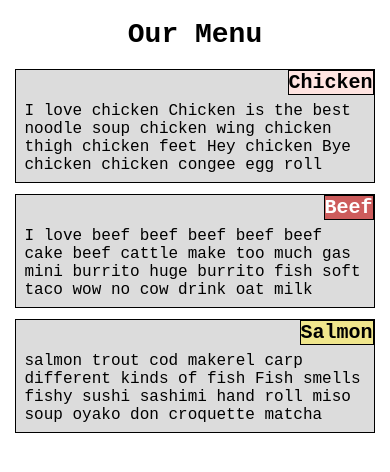
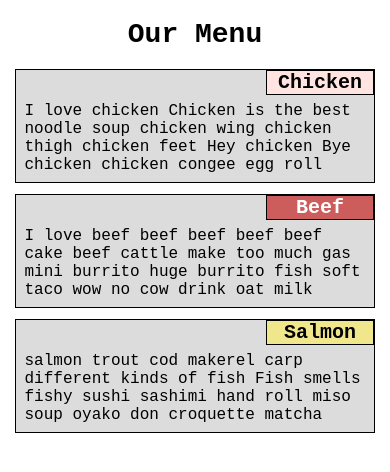
Before and after one commit to sesameballs/halfStack, a plain HTML site: page mod2/index.html in a window 390 px wide. Drawn offline with Linux system fonts and the light colour scheme.

Commit message:
changed css file

```diff
--- a/mod2/style.css
+++ b/mod2/style.css
@@ -87,4 +87,7 @@ section {
         margin-bottom: 3%;
     }
 
+    summary {
+        width: 30%;
+    }
 }
```
